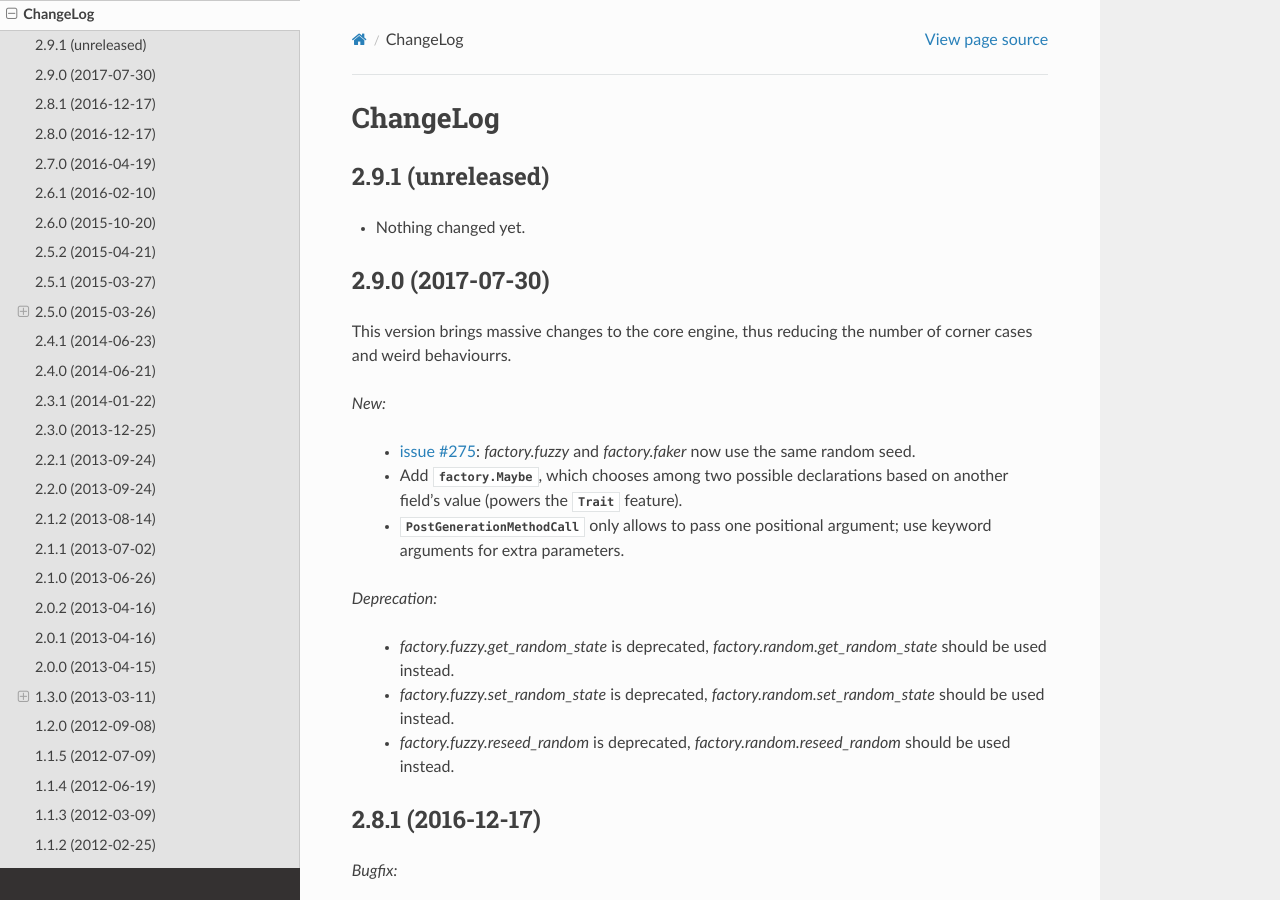
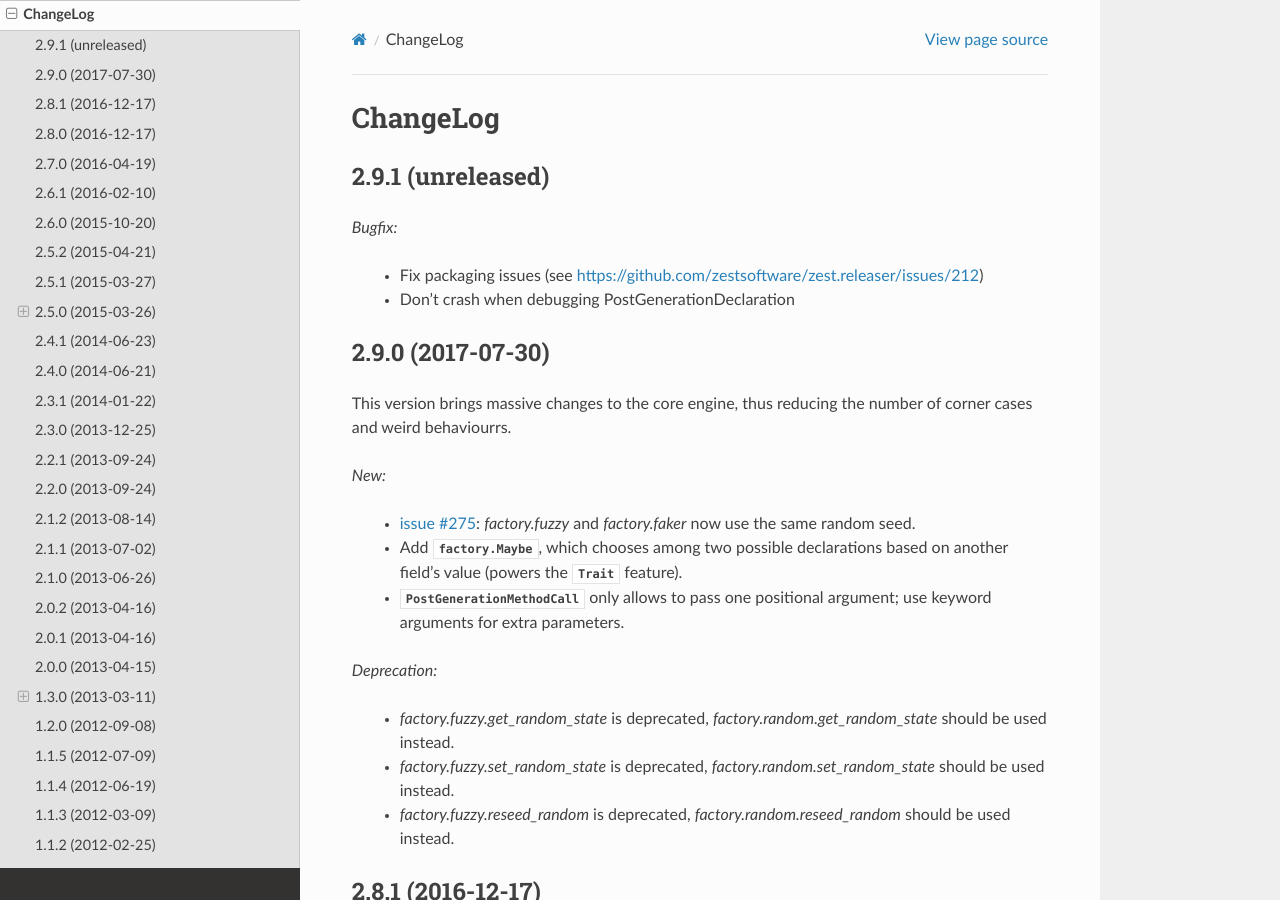
Before and after one commit to FactoryBoy/factory_boy, a Sphinx documentation site: the page built from docs/changelog.rst, in a window 1280 px wide and 900 px high. Built offline with Sphinx 7.4.7 and the Read the Docs theme 2.0.0, drawn with Linux system fonts in a browser that asks for light colours.

Commit message:
Update changelog.

```diff
--- a/docs/changelog.rst
+++ b/docs/changelog.rst
@@ -4,7 +4,10 @@ ChangeLog
 2.9.1 (unreleased)
 ------------------
 
-- Nothing changed yet.
+*Bugfix:*
+
+    - Fix packaging issues (see https://github.com/zestsoftware/zest.releaser/issues/212)
+    - Don't crash when debugging PostGenerationDeclaration
 
 
 2.9.0 (2017-07-30)
```
